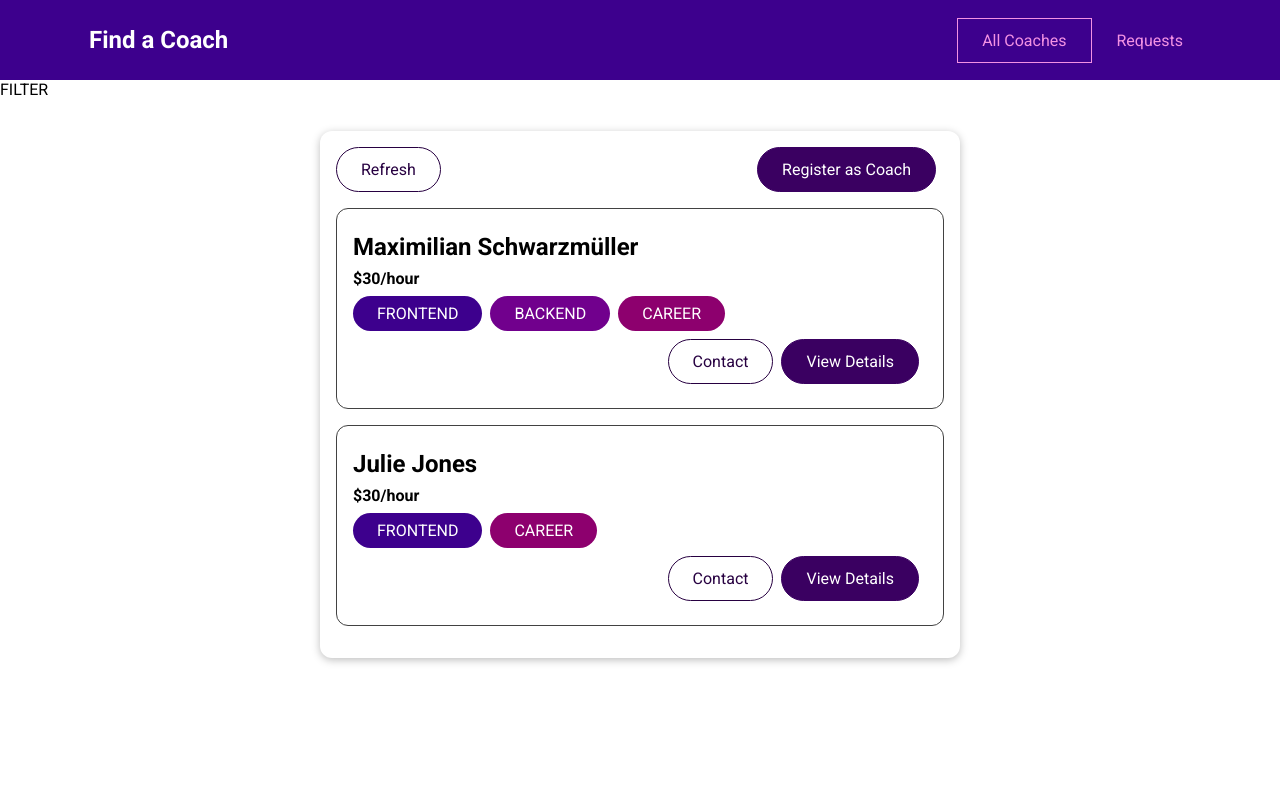
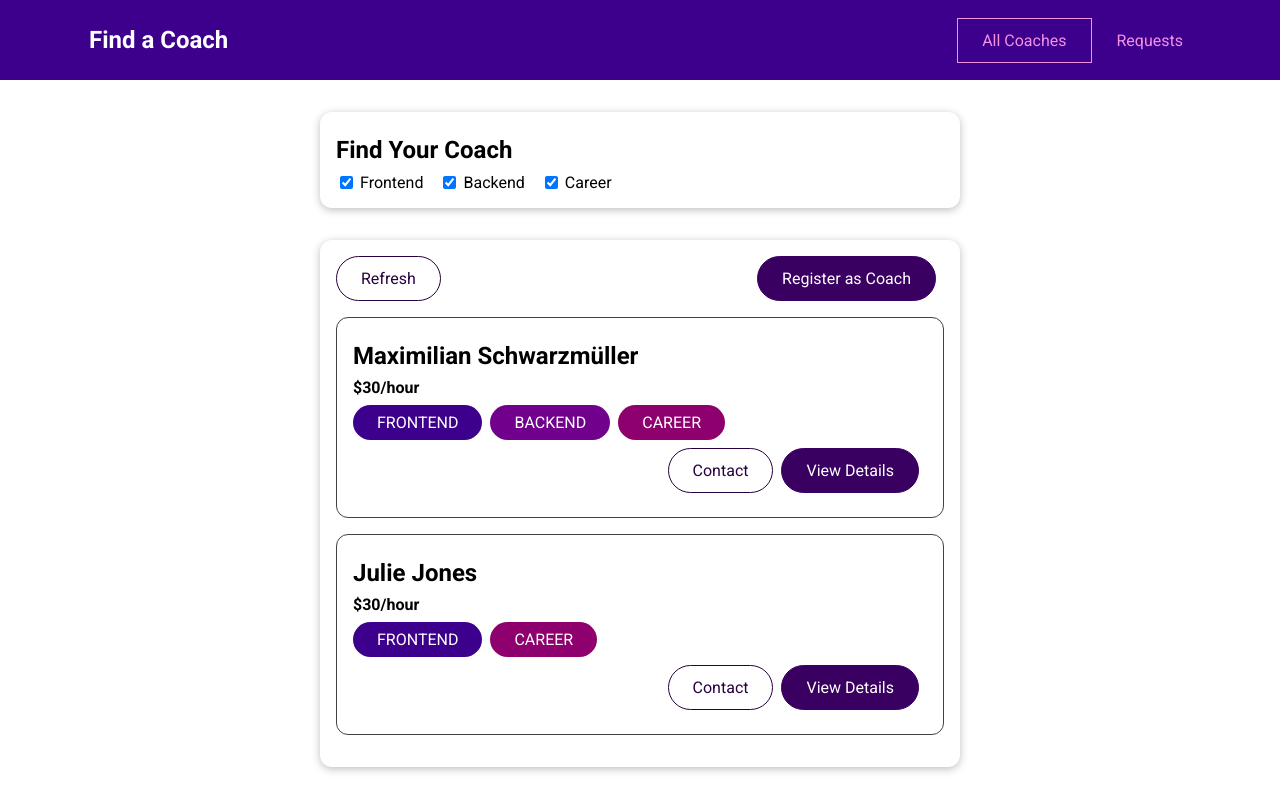
Before and after one commit to k1d12r04/find-a-coach-app, a Vue app: page /coaches in a window 1280 px wide. Built offline with nearby package versions, Linux system fonts and the light colour scheme.

Commit message:
Add filter functionality

```diff
--- /dev/null
+++ b/src/components/coaches/CoachFilter.vue
@@ -0,0 +1,69 @@
+<template>
+  <section>
+    <base-card>
+      <h2>Find Your Coach</h2>
+      <span class="filter-option">
+        <input type="checkbox" id="frontend" checked @change="setFilter" />
+        <label for="frontend">Frontend</label>
+      </span>
+      <span class="filter-option">
+        <input type="checkbox" id="backend" checked @change="setFilter" />
+        <label for="backend">Backend</label>
+      </span>
+      <span class="filter-option">
+        <input type="checkbox" id="career" checked @change="setFilter" />
+        <label for="career">Career</label>
+      </span>
+    </base-card>
+  </section>
+</template>
+
+<script>
+export default {
+  emits: ['change-filter'],
+  data() {
+    return {
+      filters: {
+        frontend: true,
+        backend: true,
+        career: true,
+      },
+    };
+  },
+  methods: {
+    setFilter(event) {
+      const inputId = event.target.id;
+      const isActive = event.target.checked;
+      const updatedFilters = {
+        ...this.filters,
+        [inputId]: isActive,
+      };
+      this.filters = updatedFilters;
+      this.$emit('change-filter', updatedFilters);
+    },
+  },
+};
+</script>
+
+<style scoped>
+h2 {
+  margin: 0.5rem 0;
+}
+
+.filter-option {
+  margin-right: 1rem;
+}
+
+.filter-option label,
+.filter-option input {
+  vertical-align: middle;
+}
+
+.filter-option label {
+  margin-left: 0.25rem;
+}
+
+.filter-option.active label {
+  font-weight: bold;
+}
+</style>
--- a/src/pages/coaches/CoachesList.vue
+++ b/src/pages/coaches/CoachesList.vue
@@ -1,5 +1,5 @@
 <template>
-  <section>FILTER</section>
+  <coach-filter @change-filter="setFilters"></coach-filter>
   <base-card>
     <section>
       <div class="controls">
@@ -25,15 +25,38 @@
 <script>
 import CoachItem from '../../components/coaches/CoachItem.vue';
 import BaseCard from '../../components/ui/BaseCard.vue';
+import CoachFilter from '../../components/coaches/CoachFilter.vue';
 
 export default {
+  data() {
+    return {
+      activeFilters: {
+        frontend: true,
+        backend: true,
+        career: true,
+      },
+    };
+  },
   components: {
     CoachItem,
     BaseCard,
+    CoachFilter,
+  },
+  methods: {
+    setFilters(updatedFilters) {
+      this.activeFilters = updatedFilters;
+    },
   },
   computed: {
     filteredCoaches() {
-      return this.$store.getters['coaches/coaches'];
+      const coaches = this.$store.getters['coaches/coaches'];
+      return coaches.filter((coach) => {
+        for (const area in this.activeFilters) {
+          if (this.activeFilters[area] && coach.areas.includes(area))
+            return true;
+        }
+        return false;
+      });
     },
     hasCoaches() {
       return this.$store.getters['coaches/hasCoaches'];
```
